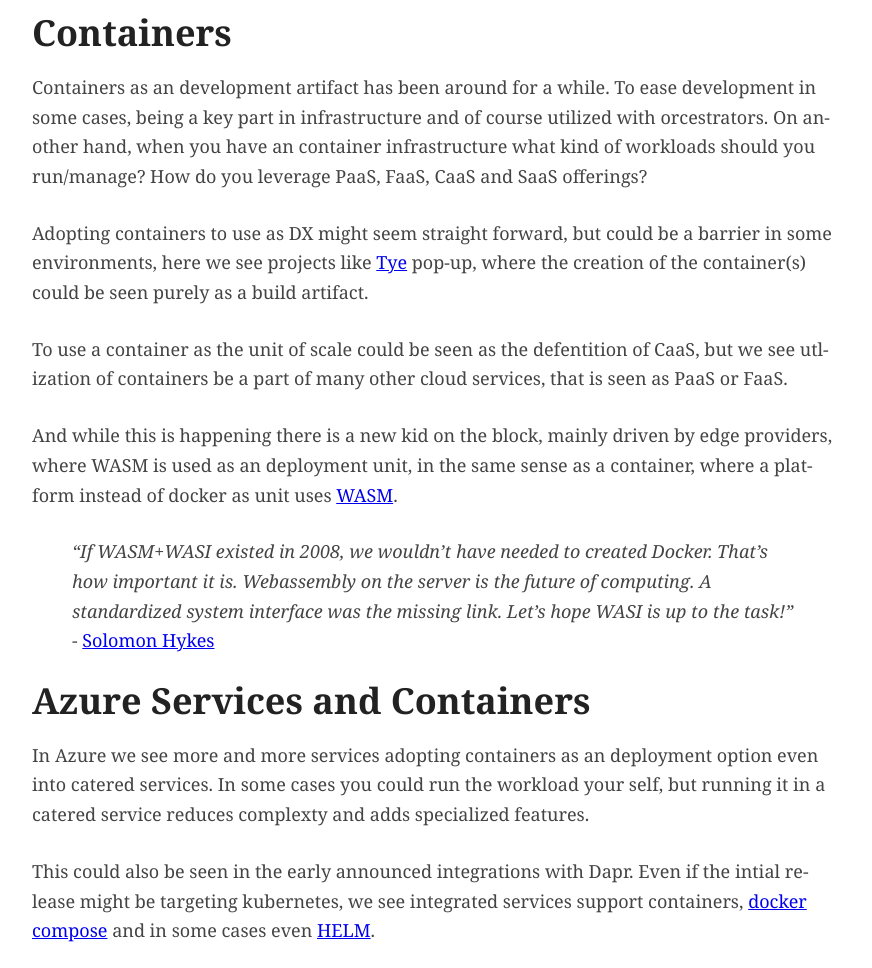
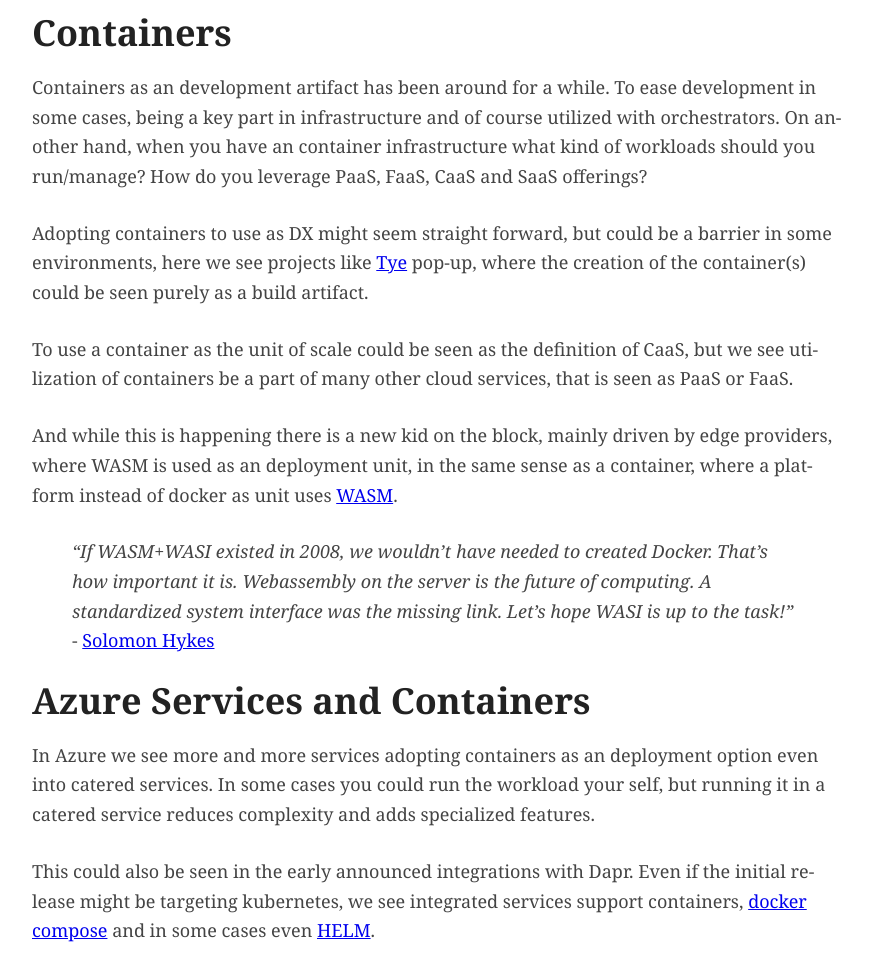
Before and after one commit to perokvist/event-driven-architecture, a Jekyll site: the page built from azure_containers.md, in a window 1280 px wide and 1400 px high. Shown: the part 364-1332 px from the top of the window, without its empty margins (203-1075 px from the left). Built offline with Jekyll 4.4.1, drawn with Linux system fonts in a browser that asks for light colours; our own code applies the rules of GitHub Pages for plain Markdown files; some of the changed text lies outside the part shown.

Commit message:
spelling

```diff
--- a/azure_containers.md
+++ b/azure_containers.md
@@ -9,13 +9,13 @@ For the last decade containers has entered the scene as a better unit for platfo
 
 ## Containers
 
-Containers as an development artifact has been around for a while. To ease development in some cases, being a key part in infrastructure and of course utilized with orcestrators.
+Containers as an development artifact has been around for a while. To ease development in some cases, being a key part in infrastructure and of course utilized with orchestrators.
 On another hand, when you have an container infrastructure what kind of workloads should you run/manage?
 How do you leverage PaaS, FaaS, CaaS and SaaS offerings?
 
 Adopting containers to use as DX might seem straight forward, but could be a barrier in some environments, here we see projects like [Tye](https://github.com/dotnet/tye) pop-up, where the creation of the container(s) could be seen purely as a build artifact.
 
-To use a container as the unit of scale could be seen as the defentition of CaaS, but we see utlization of containers be a part of many other cloud services, that is seen as PaaS or FaaS.
+To use a container as the unit of scale could be seen as the definition of CaaS, but we see utilization of containers be a part of many other cloud services, that is seen as PaaS or FaaS.
 
 And while this is happening there is a new kid on the block, mainly driven by edge providers, where WASM is used as an deployment unit, in the same sense as a container, where a platform instead of docker as unit uses [WASM](https://webassembly.org/).
 
@@ -24,9 +24,9 @@ And while this is happening there is a new kid on the block, mainly driven by ed
 
 ## Azure Services and Containers
 
-In Azure we see more and more services adopting containers as an deployment option even into catered services. In some cases you could run the workload your self, but running it in a catered service reduces complexty and adds specialized features.
+In Azure we see more and more services adopting containers as an deployment option even into catered services. In some cases you could run the workload your self, but running it in a catered service reduces complexity and adds specialized features.
 
-This could also be seen in the early announced integrations with Dapr. Even if the intial release might be targeting kubernetes, we see integrated services support containers, [docker compose](https://docs.docker.com/compose/) and in some cases even [HELM](https://helm.sh/).
+This could also be seen in the early announced integrations with Dapr. Even if the initial release might be targeting kubernetes, we see integrated services support containers, [docker compose](https://docs.docker.com/compose/) and in some cases even [HELM](https://helm.sh/).
 
 - [Azure Logic apps integration](https://cloudblogs.microsoft.com/opensource/2020/05/26/announcing-cloud-native-workflows-dapr-logic-apps/)
 - [Azure functions integration](https://cloudblogs.microsoft.com/opensource/2020/07/01/announcing-azure-functions-extension-for-dapr/)
```
Also changed, not shown: other parts of azure_containers.md (+2 -2 lines).
